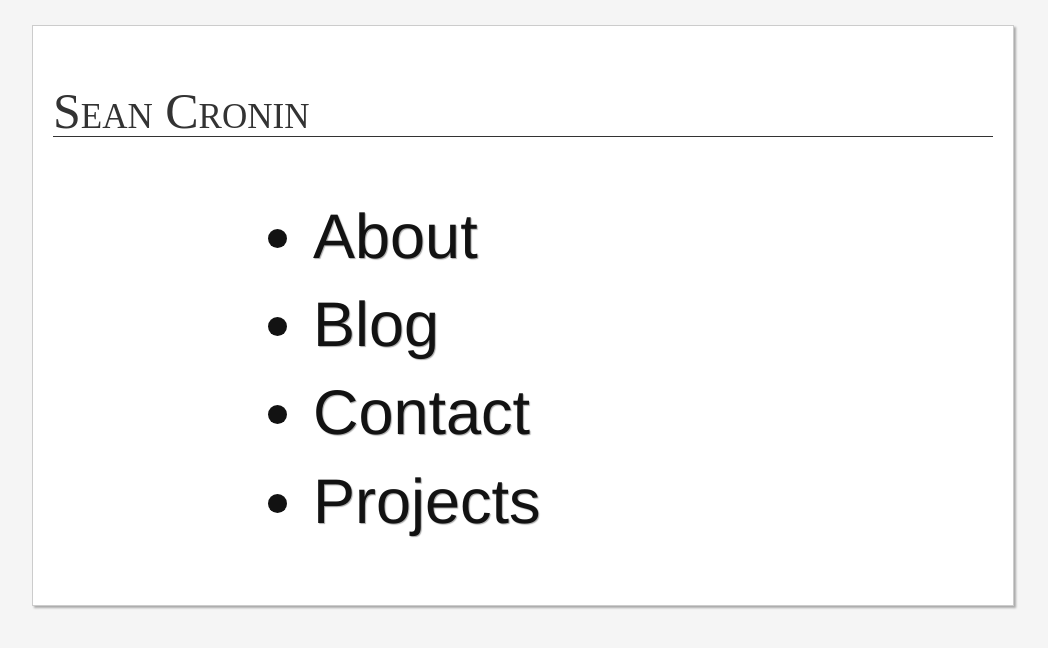
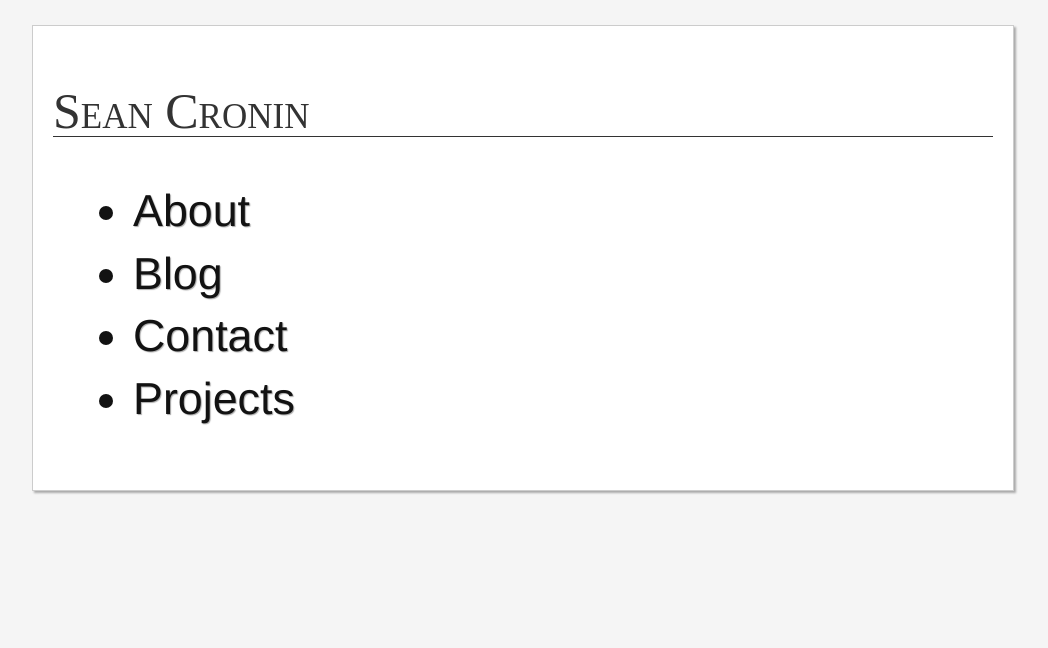
Before and after one commit to seancron/seancron.github.com, a Jekyll site: the page built from index.html, in a window 1280 px wide. Shown: the top 648 px of the page, without its empty margins (117-1165 px from the left). Built offline with Jekyll 4.4.1, drawn with Linux system fonts in a browser that asks for light colours; some web fonts are replaced; Markdown is read by kramdown in place of the engine named in the settings.

Commit message:
Fixes bug where home page navigation is too big
* Bug caused by li and ul css.
* Fixed by moving the bignavigation class down a level and
  adjusting the em size of the font.

```diff
--- a/_includes/navigation.html
+++ b/_includes/navigation.html
@@ -1,4 +1,4 @@
-<ul>
+<ul class="bignavigation">
   <li><a href="about.html">About</a></li>
   <li><a href="blog/">Blog</a></li>
   <li><a href="#">Contact</a></li>
--- a/_layouts/home.html
+++ b/_layouts/home.html
@@ -31,7 +31,7 @@
 	{% endif %}
       </div>
       <div class="clear"></div>
-      <div id="navigation" class="grid_10 prefix_1 suffix_1 bignavigation">
+      <div id="navigation" class="grid_10 prefix_1 suffix_1">
         {{ content }}
       </div>
       <div class="clear"></div>
--- a/css/main.css
+++ b/css/main.css
@@ -13,6 +13,11 @@ p {
   line-height: 1.4em;
   margin-bottom: 1em;
   margin-top: 1em;
+}
+
+.bignavigation ul {
+  list-style: none;
+  margin-left: 0em;
 }
 
 ul {
@@ -48,9 +53,10 @@ h3 {
 .bignavigation {
   color: #121212;
   font-family: 'Droid Sans', 'Helvetica', 'Arial', sans-serif;
-  font-size: 4.5em;
+  font-size: 3.2em;
   line-height: 1.4em;
   margin-top: 10px;
+  margin-left: 0px;
   padding-top: 1em;
   text-shadow: 1px 1px 1px #aaa;
   text-decoration: none;
```
